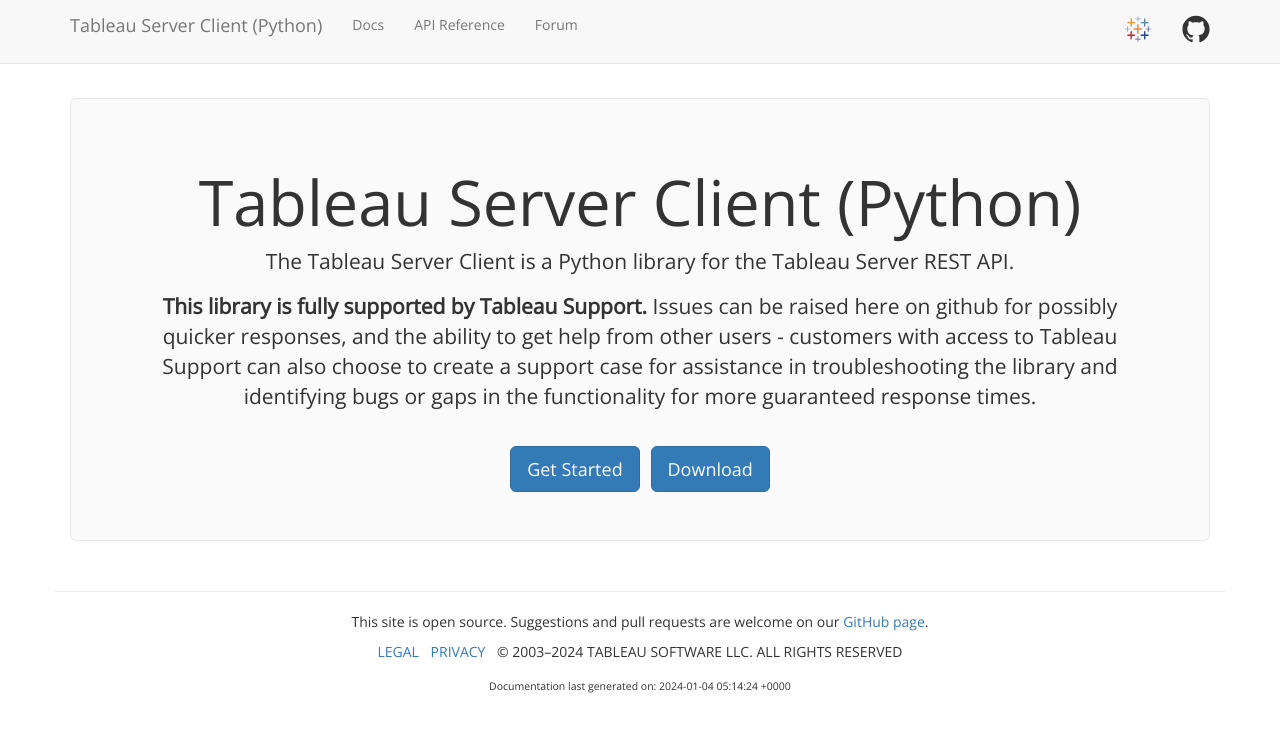
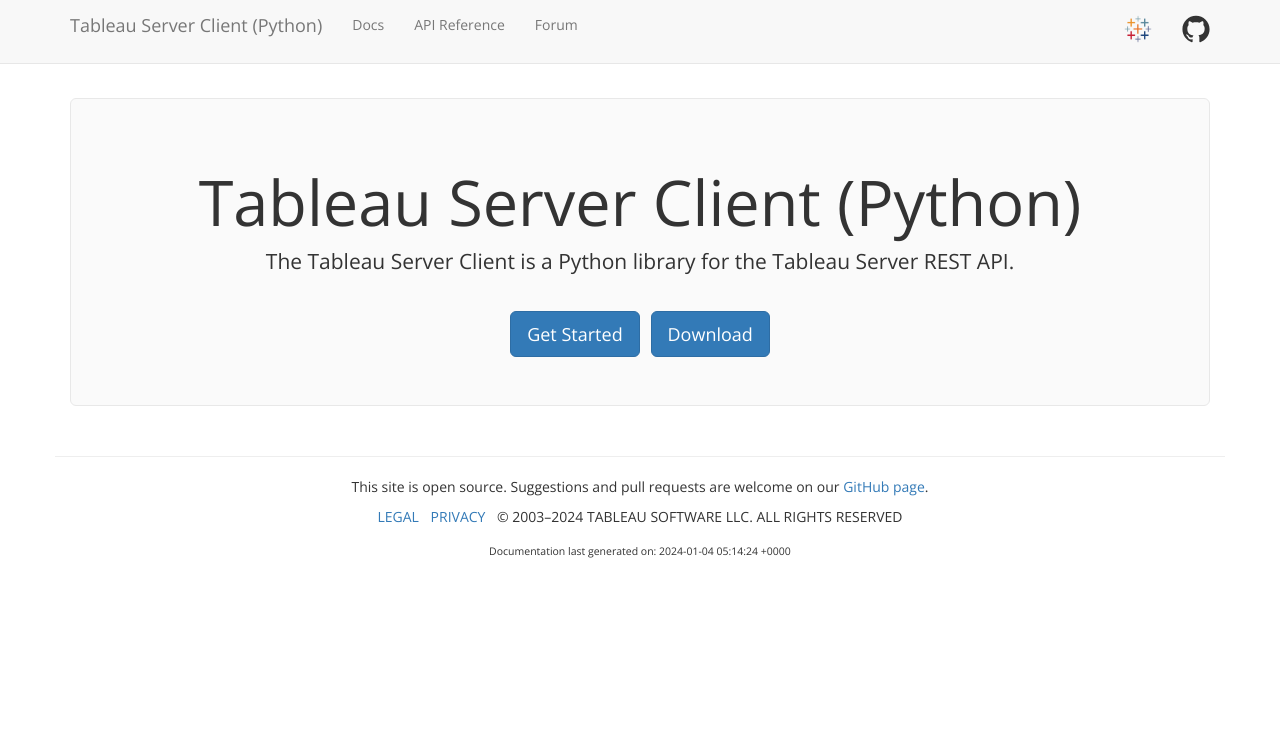
Before and after one commit to tableau/server-client-python, a Jekyll site: the page built from index.md, in a window 1280 px wide. Shown: the top 732 px of the page. Built offline with Jekyll 4.4.1, drawn with Linux system fonts in a browser that asks for light colours.

Commit message:
Update index.md
revert support description - wrong place

```diff
--- a/index.md
+++ b/index.md
@@ -6,7 +6,7 @@
 <header class="jumbotron hero-spacer text-center">
     <h1>Tableau Server Client (Python)</h1>
     <p>The Tableau Server Client is a Python library for the Tableau Server REST API.</p>
-    <p><b>This library is fully supported by Tableau Support.</b> Issues can be raised here on github for possibly quicker responses, and the ability to get help from other users - customers with access to Tableau Support can also choose to create a support case for assistance in troubleshooting the library and identifying bugs or gaps in the functionality for more guaranteed response times.</p>
+
     <br />
     <a class="btn btn-primary btn-lg" href="{{ site.baseurl }}/docs" role="button">Get Started</a>&nbsp;&nbsp;
     <a class="btn btn-primary btn-lg" href="https://github.com/tableau/server-client-python/archive/master.zip" role="button">Download</a>
```
